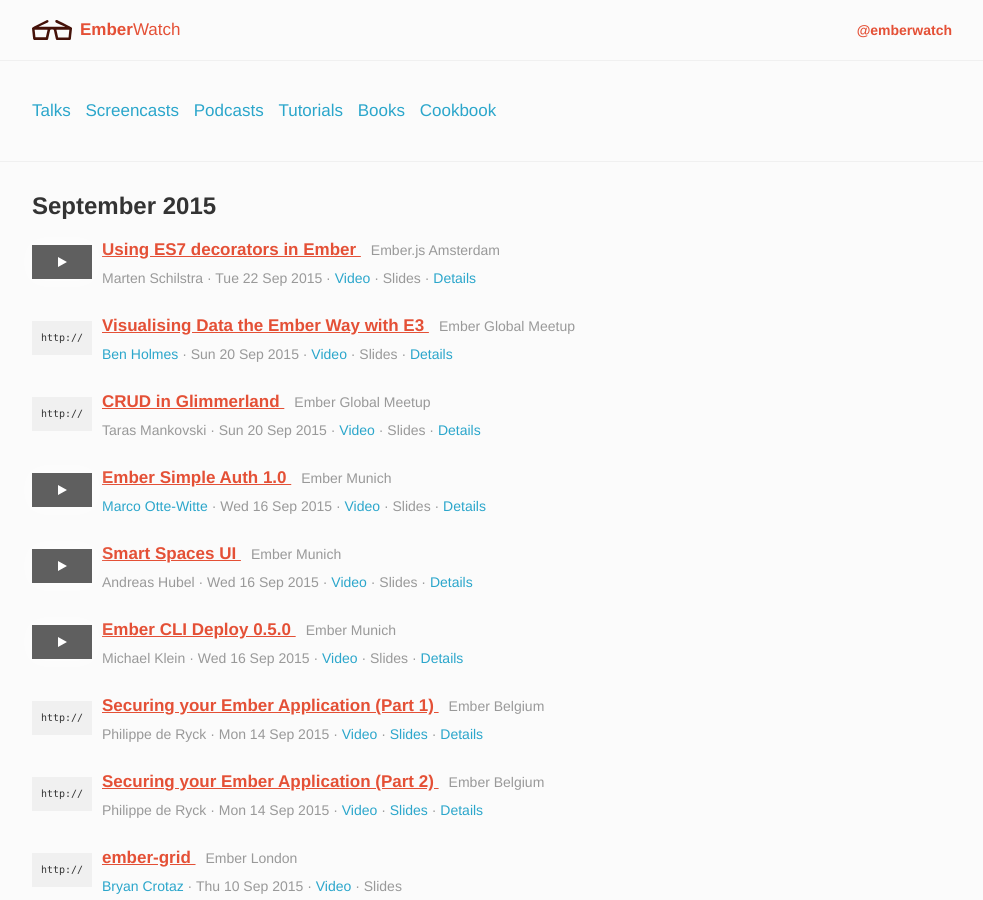
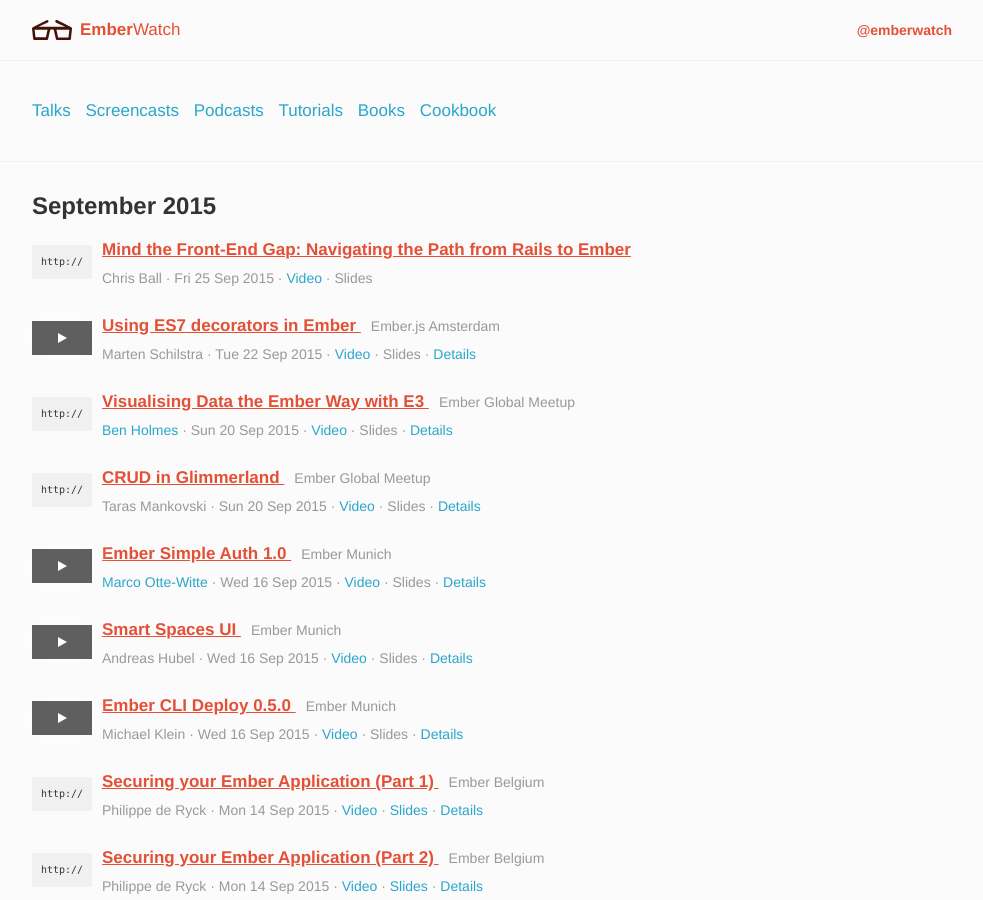
Before and after one commit to emberwatch/emberwatch, a Jekyll site: the page built from index.html, in a window 1280 px wide and 900 px high. Shown: the whole window, without its empty margins (148-1131 px from the left). Built offline with Jekyll 4.4.1, drawn with Linux system fonts in a browser that asks for light colours; Markdown is read by kramdown in place of the engine named in the settings; comment, search, counter and statistics services are not loaded; grey boxes are pictures that could not be loaded.

Commit message:
[Add Talk] Navigating the Path from Rails to Ember

```diff
--- a/_data/people.yml
+++ b/_data/people.yml
@@ -1195,3 +1195,5 @@
   github: jonblack
   twitter: hmblcodr
   id: 284
+- name: Chris Ball
+  id: 285
--- a/_data/talks.yml
+++ b/_data/talks.yml
@@ -1,4 +1,10 @@
 ---
+- title: 'Mind the Front-End Gap: Navigating the Path from Rails to Ember'
+  date: '2015-09-25'
+  author_ids:
+  - 285
+  videos:
+  - https://vimeo.com/140388294
 - title: Using ES7 decorators in Ember
   date: '2015-09-22'
   author_ids:
```
